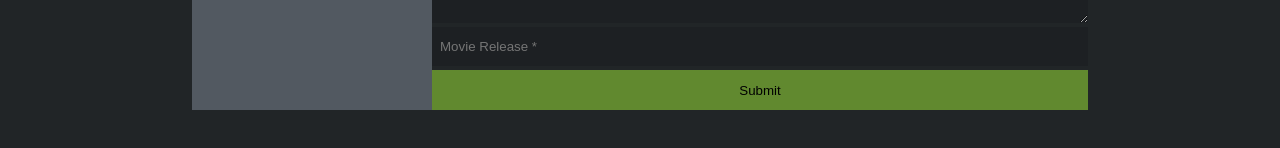
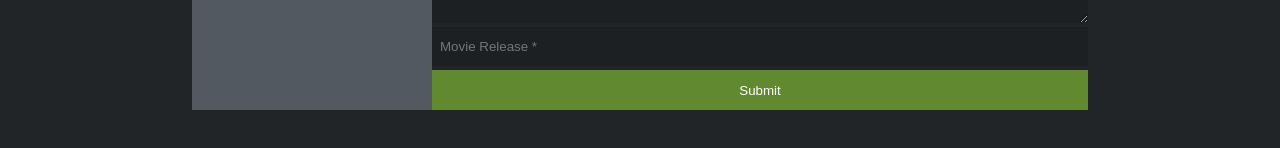
Before and after one commit to sumanbiswas7/moviezine, a Next.js app: page /newmovie in a window 1280 px wide. Shown: the part 514-662 px from the top of the page. Built offline with nearby package versions, Linux system fonts and the light colour scheme.

Commit message:
form upload feature -a

```diff
--- a/pages/newmovie/index.tsx
+++ b/pages/newmovie/index.tsx
@@ -1,16 +1,11 @@
 import { NavBar } from "../../components/navbar/NavBar";
 import styles from "./newmovie.module.scss";
-import {
-  ChangeEvent,
-  FormEvent,
-  FormEventHandler,
-  useRef,
-  useState,
-} from "react";
+import { ChangeEvent, FormEvent, useRef, useState } from "react";
 import { useLazyQuery, useMutation } from "@apollo/client";
 import { ADD_MOVIE, GET_UPLOAD_IMG_URL } from "../../graphql/queries";
 import { useRouter } from "next/router";
 import { UpdateLoader } from "../../components/loader/Loader";
+import { ClipLoader } from "react-spinners";
 
 export default function Movies() {
   const nameRef = useRef<HTMLInputElement>(null);
@@ -58,6 +53,7 @@ export default function Movies() {
       !imgChanged
     ) {
       alert("Please note every field is required");
+      setUploading(false);
       return;
     }
 
@@ -158,7 +154,13 @@ export default function Movies() {
               max="2023"
               ref={releaseRef}
             />
-            <button disabled={uploading}>Submit</button>
+            <button disabled={uploading}>
+              {uploading ? (
+                <ClipLoader color="#fff" size={18} speedMultiplier={1.5} />
+              ) : (
+                "Submit"
+              )}
+            </button>
           </form>
         </div>
       </div>
--- a/pages/newmovie/newmovie.module.scss
+++ b/pages/newmovie/newmovie.module.scss
@@ -68,6 +68,7 @@
       background-color: $accent;
       border: none;
       min-height: 2.5rem;
+      color: #fff;
     }
   }
 }
```
